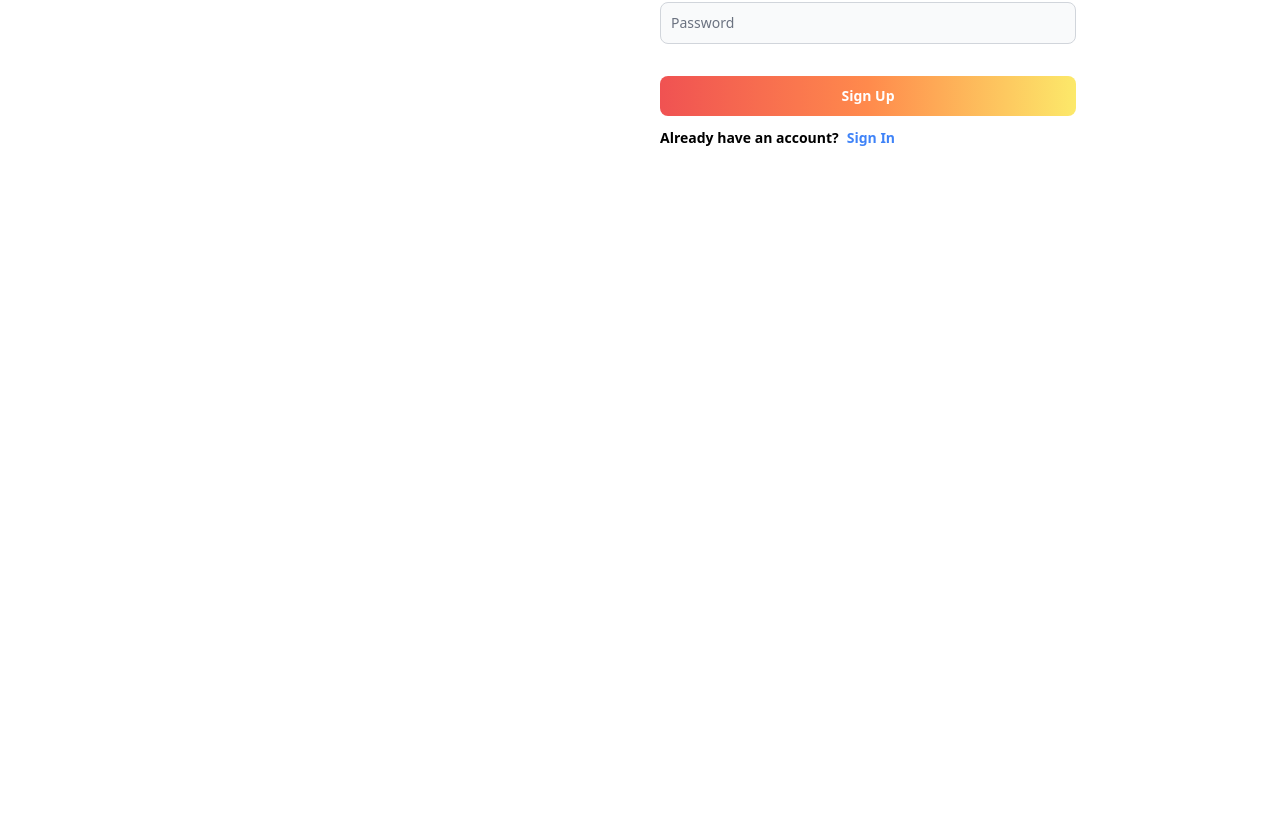
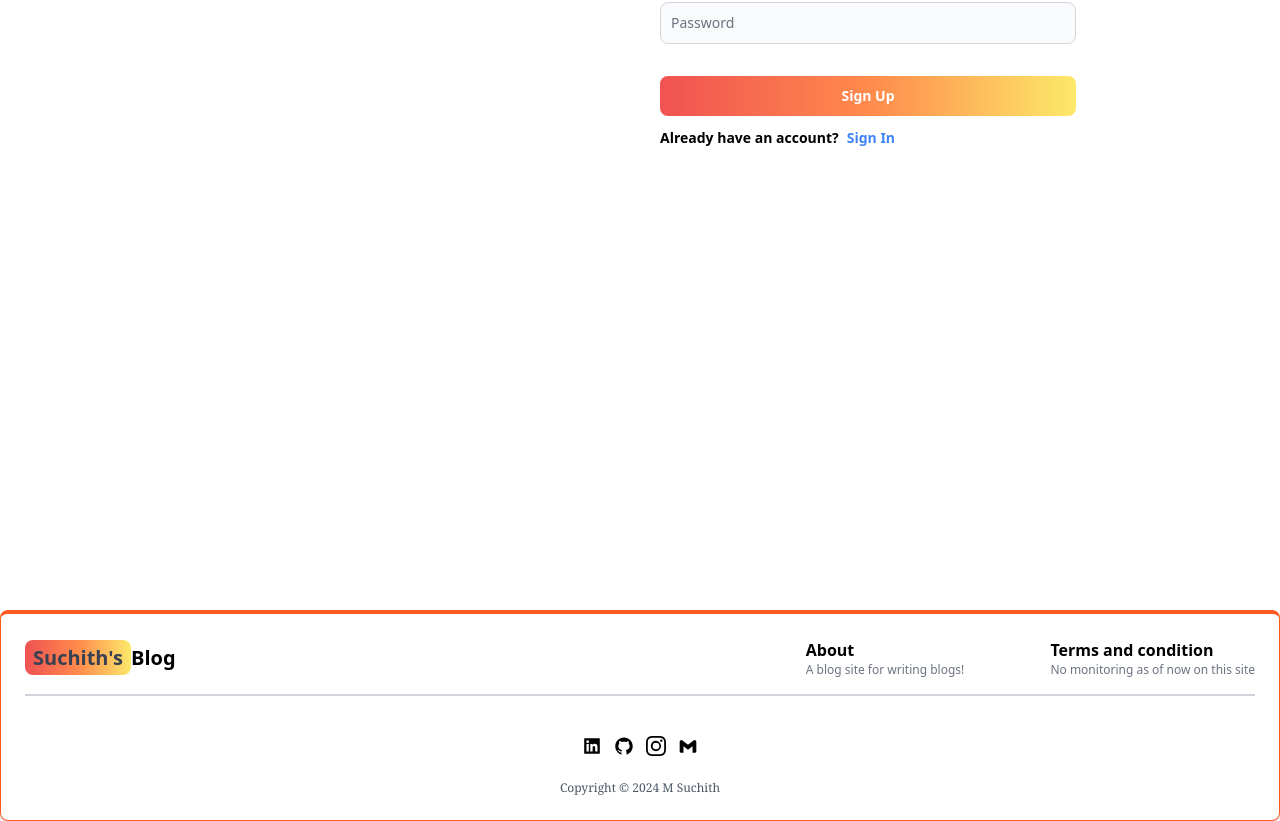
Before and after one commit to suchithm1999/MERN_Blog_App, a React (Vite) app in the folder client/: page /sign-up in a window 1280 px wide. Shown: the part 334-1155 px from the top of the page. Before the commit the page ends 800 px from the top, so only its background shows below. Built offline with nearby package versions, Linux system fonts and the light colour scheme.

Commit message:
Add resuable footer component

```diff
--- a/client/src/App.jsx
+++ b/client/src/App.jsx
@@ -6,6 +6,7 @@ import SignIn from "./pages/SignIn";
 import SignUp from "./pages/SignUp";
 import Projects from "./pages/Projects";
 import Header from "./components/Header";
+import FooterCom from "./components/Footer";
 
 function App() {
   return (
@@ -19,6 +20,7 @@ function App() {
         <Route path="/sign-up" element={<SignUp />} />
         <Route path="/projects" element={<Projects />} />
       </Routes>
+      <FooterCom />
     </BrowserRouter>
   );
 }
--- /dev/null
+++ b/client/src/components/Footer.jsx
@@ -0,0 +1,111 @@
+import { Footer } from "flowbite-react";
+import { AiFillGithub, AiFillLinkedin } from "react-icons/ai";
+import { BiLogoGmail } from "react-icons/bi";
+import { BsInstagram } from "react-icons/bs";
+import { Link } from "react-router-dom";
+
+const FooterCom = () => {
+  const openLinkedIn = () => {
+    window.open("https://www.linkedin.com/in/suchith-m", "_blank");
+  };
+
+  const openInstagram = () => {
+    window.open("https://www.instagram.com/suchithshetty_", "_blank");
+  };
+
+  const openGmail = () => {
+    const emailAddress = "suchithm1999@gmail.com";
+    const mailtoLink = `mailto:${emailAddress}`;
+    window.open(mailtoLink, "_blank");
+  };
+
+  const openGithub = () => {
+    window.open("https://github.com/suchithm1999", "_blank");
+  };
+  return (
+    <Footer
+      container
+      className="border border-t-4 border-orange-500 flex flex-col"
+    >
+      <div className="max-w-7xl w-full m-auto flex justify-between items-center flex-col sm:flex-row gap-10">
+        <div>
+          <Link
+            to="/"
+            className="self-center whitespace-nowrap text-sm sm:text-xl font-semibold dark:text-white"
+          >
+            <span className="px-2 py-1 bg-gradient-to-r from-red-500 via-orange-400 to-yellow-200 rounded-lg text-gray-700">
+              Suchith&apos;s
+            </span>
+            Blog
+          </Link>
+        </div>
+        <div className="grid grid-cols-2 text-sm sm:text-base gap-10 font-semibold">
+          <div>
+            <span>About</span>
+            <div className="text-xs text-left font-normal text-gray-500">
+              <p>A blog site for writing blogs!</p>
+            </div>
+          </div>
+          <div>
+            <span>Terms and condition</span>
+            <div className="text-xs text-left font-normal text-gray-500">
+              <p>No monitoring as of now on this site</p>
+            </div>
+          </div>
+        </div>
+      </div>
+      <div className="border border-gray-300 border-t-1 w-full mt-4"></div>
+      <div>
+        <div>
+          <div className="w-full">
+            <div className="flex items-center justify-center flex-col gap-6 pt-10">
+              <div className="flex gap-3 text-xl cursor-pointer">
+                <AiFillLinkedin
+                  tabIndex={0}
+                  onClick={openLinkedIn}
+                  onKeyDown={(event) => {
+                    if (event.key === "Enter" || event.keyCode === 13) {
+                      openLinkedIn();
+                    }
+                  }}
+                />
+                <AiFillGithub
+                  tabIndex={0}
+                  onClick={openGithub}
+                  onKeyDown={(event) => {
+                    if (event.key === "Enter" || event.keyCode === 13) {
+                      openGithub();
+                    }
+                  }}
+                />
+                <BsInstagram
+                  tabIndex={0}
+                  onClick={openInstagram}
+                  onKeyDown={(event) => {
+                    if (event.key === "Enter" || event.keyCode === 13) {
+                      openInstagram();
+                    }
+                  }}
+                />
+                <BiLogoGmail
+                  tabIndex={0}
+                  onClick={openGmail}
+                  onKeyDown={(event) => {
+                    if (event.key === "Enter" || event.keyCode === 13) {
+                      openGmail();
+                    }
+                  }}
+                />
+              </div>
+              <span className="text-xs font-serif text-gray-600">
+                Copyright © {new Date().getFullYear()} M Suchith
+              </span>
+            </div>
+          </div>
+        </div>
+      </div>
+    </Footer>
+  );
+};
+
+export default FooterCom;
--- a/client/src/pages/SignUp.jsx
+++ b/client/src/pages/SignUp.jsx
@@ -42,7 +42,7 @@ const SignUp = () => {
 
   return (
     <>
-      <div className="flex mx-auto max-w-4xl gap-10 mt-20 flex-col md:flex-row p-3">
+      <div className="flex mx-auto max-w-4xl gap-10 mt-20 flex-col md:flex-row p-3 min-h-screen">
         <div className="w-full flex-1">
           <Link to="/" className="font-bold text-4xl dark:text-white">
             <span className="px-2 py-1 bg-gradient-to-r from-red-500 via-orange-400 to-yellow-200 rounded-lg text-gray-700">
```
